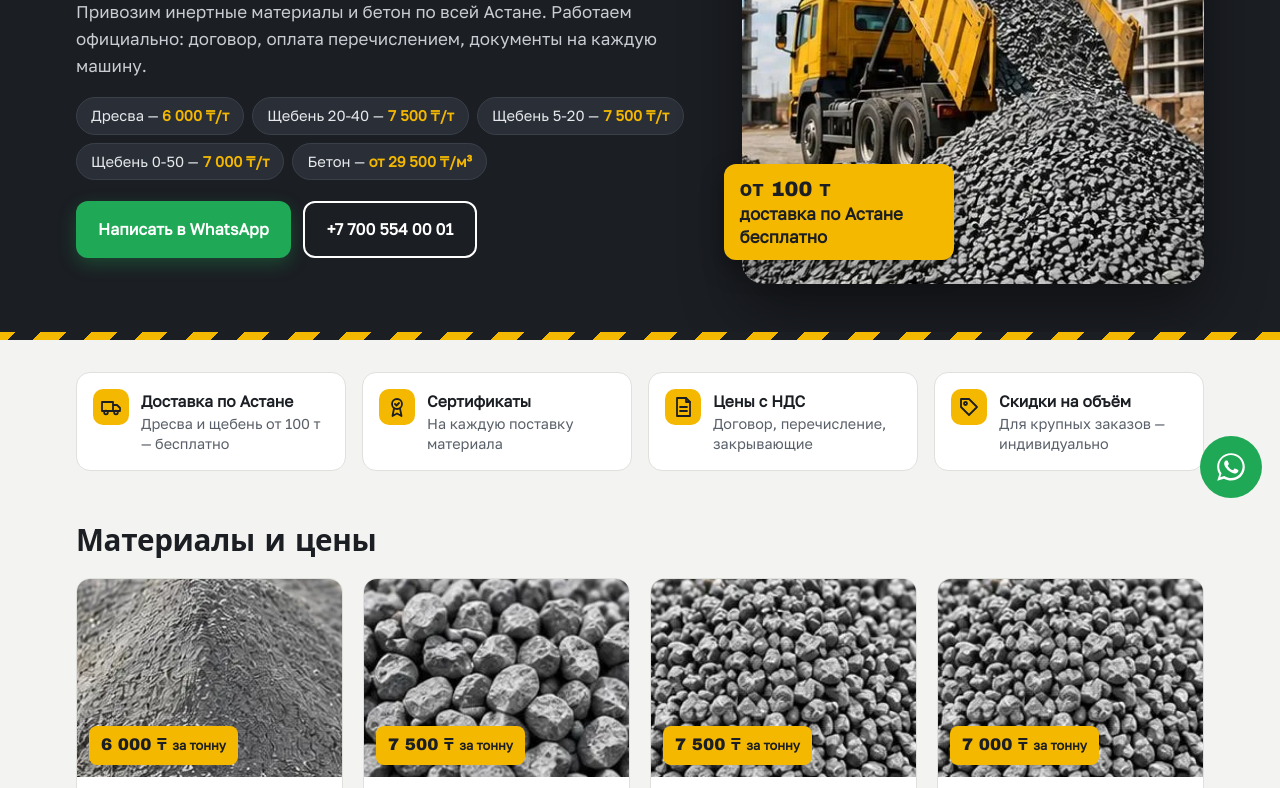
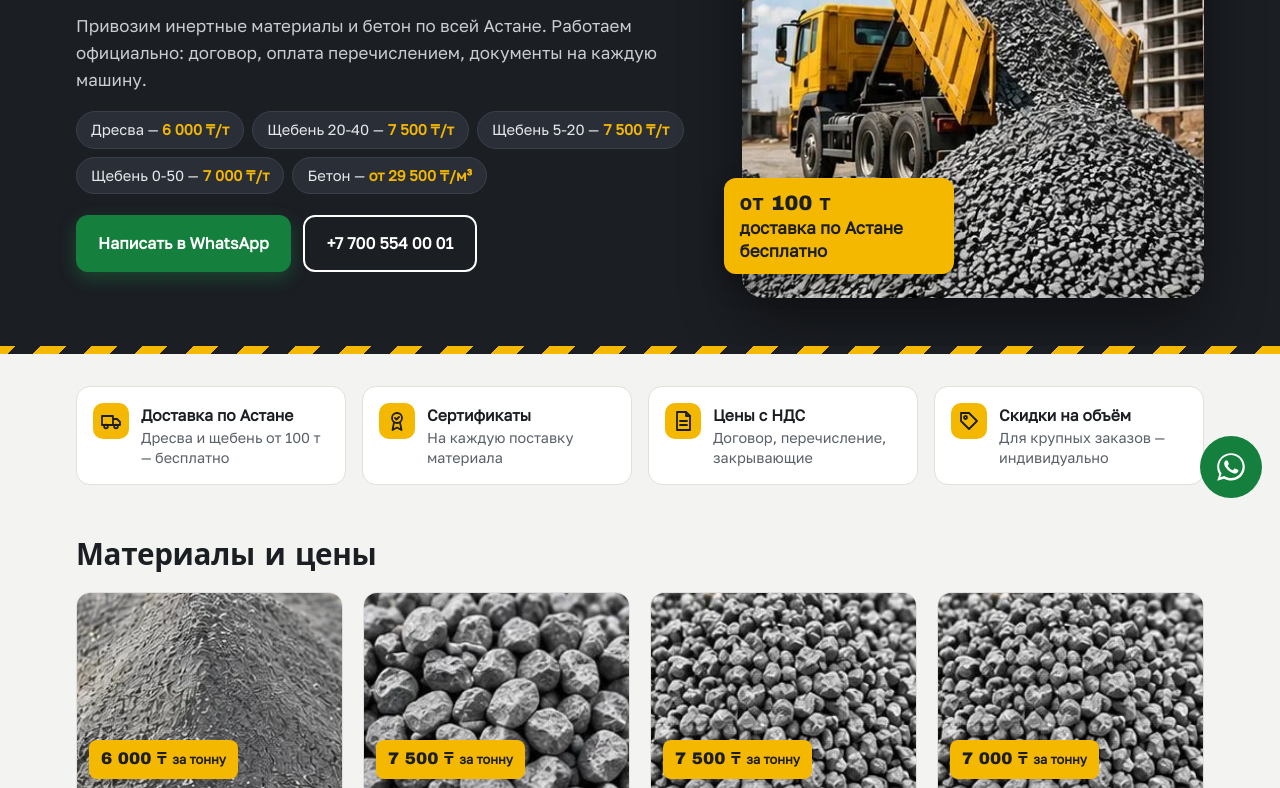
Before and after one commit to ecoventsv-cell/inertka.kz, an Astro site: page / in a window 1280 px wide. Shown: the part 284-1072 px from the top of the page. Built offline with nearby package versions, Linux system fonts and the light colour scheme; Astro itself is replaced by a stand-in of ours; a web font is replaced by a local one.

Commit message:
Телефонная версия: меню на мобильном, крупнее зона нажатия телефона, компактные таблицы; контраст кнопки WhatsApp; кэш статики на год
Co-Authored-By: Claude Opus 5.5 <noreply@anthropic.com>
Claude-Session: https://claude.ai/code/session_01RnzAyGPNtVW9DJjuz5CMc5

```diff
--- a/src/styles/global.css
+++ b/src/styles/global.css
@@ -11,7 +11,7 @@
   --amber: #f5b800;
   --amber-soft: #fff4cc;
   --amber-ink: #7a5a00;
-  --wa: #1fa855;
+  --wa: #15803d;
   --radius: 14px;
   --max: 1160px;
   --display: 'Unbounded', 'Arial Black', system-ui, sans-serif;
@@ -46,7 +46,7 @@ h3 { font-size: 1.1rem; font-weight: 600; margin: 1.3em 0 .4em; }
 .nav { display: flex; gap: 20px; flex-wrap: wrap; }
 .nav a { color: #c9ccd2; text-decoration: none; font-size: .95rem; font-weight: 500; }
 .nav a:hover { color: var(--amber); }
-.top-phone { color: #fff; font-weight: 700; text-decoration: none; white-space: nowrap; font-variant-numeric: tabular-nums; }
+.top-phone { color: #fff; font-weight: 700; text-decoration: none; white-space: nowrap; font-variant-numeric: tabular-nums; padding-block: 10px; }
 
 /* buttons */
 .btn { display: inline-flex; align-items: center; justify-content: center; gap: 10px; padding: 14px 22px; border-radius: 12px; font-weight: 700; text-decoration: none; border: 0; cursor: pointer; font-size: 1rem; font-family: var(--body); transition: transform .15s ease, filter .15s ease; }
@@ -160,7 +160,18 @@ footer .cols { display: grid; gap: 24px; grid-template-columns: repeat(auto-fit,
   .steps { grid-template-columns: 1fr; }
 }
 @media (max-width: 720px) {
-  .nav { display: none; }
+  .top { position: static; }
+  .top .wrap { flex-wrap: wrap; row-gap: 4px; padding-block: 10px 6px; }
+  .nav { order: 3; width: 100%; flex-wrap: nowrap; overflow-x: auto; gap: 18px; scrollbar-width: none; -webkit-overflow-scrolling: touch; }
+  .nav::-webkit-scrollbar { display: none; }
+  .nav a { white-space: nowrap; padding-block: 8px; font-size: .95rem; }
+  .wa-float { width: 54px; height: 54px; }
+  .wa-float svg { width: 30px; height: 30px; }
+  .chips li { font-size: .88rem; padding: 5px 12px; }
+  .nav { mask-image: linear-gradient(to right, #000 82%, transparent); -webkit-mask-image: linear-gradient(to right, #000 82%, transparent); padding-right: 24px; }
+  .prose table, .price-table { font-size: .86rem; }
+  .prose th, .prose td, .price-table th, .price-table td { padding: 8px; }
+  .why td:last-child { font-weight: 600; }
   .hero { padding-block: 28px 40px; }
   .trust { grid-template-columns: 1fr; }
 }
@@ -175,3 +186,4 @@ footer .cols { display: grid; gap: 24px; grid-template-columns: repeat(auto-fit,
 .facts dt { font-size: .78rem; text-transform: uppercase; letter-spacing: .06em; color: var(--muted); font-weight: 700; }
 .facts dd { margin: 2px 0 0; font-weight: 500; }
 .why { margin: 2em 0; }
+.why tbody th { background: var(--surface); color: var(--text); font-weight: 600; }
```
Also changed, not shown: src/components/WhyPrice.astro (+6 -6 lines), worker.js (+8 -1 lines).
